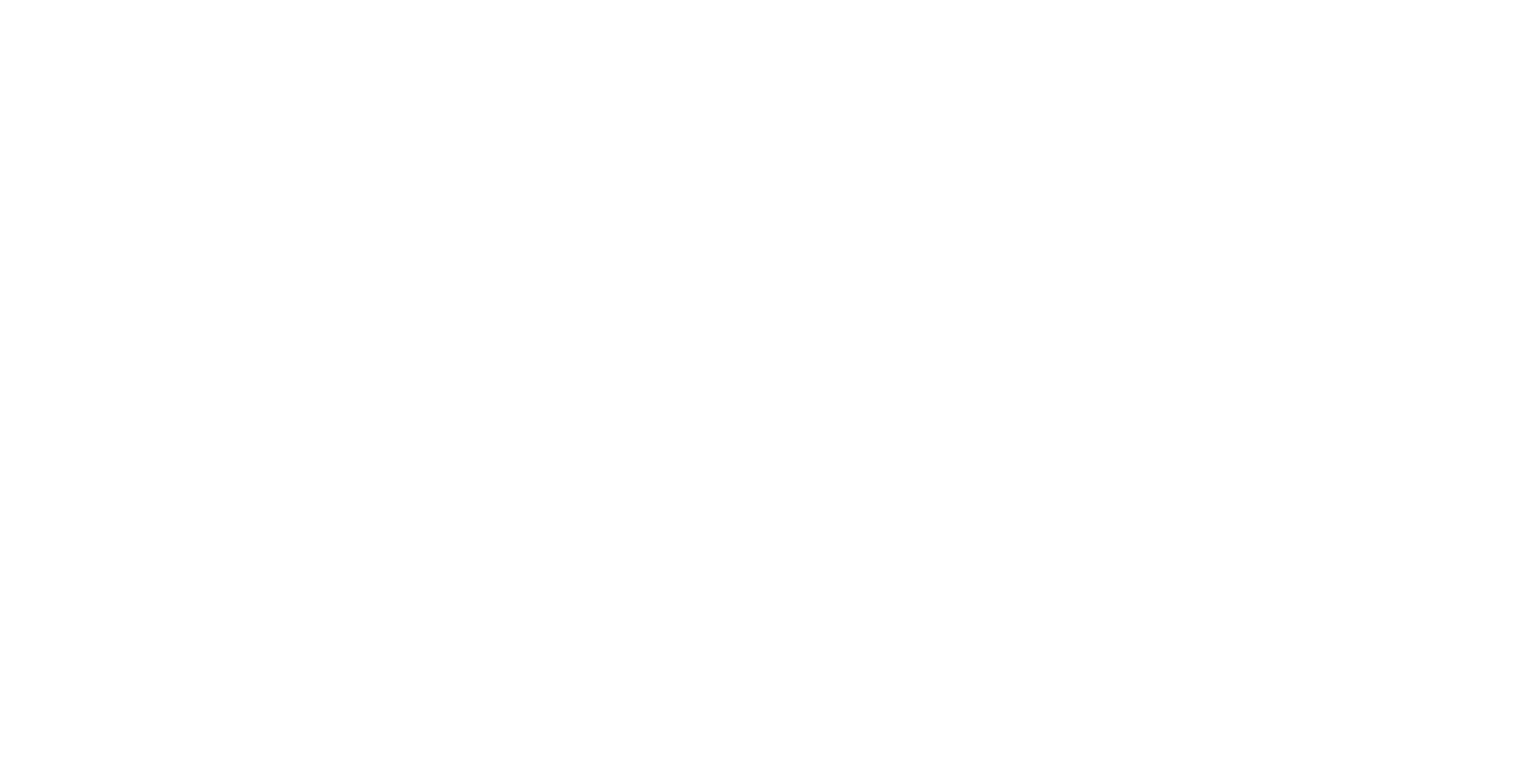
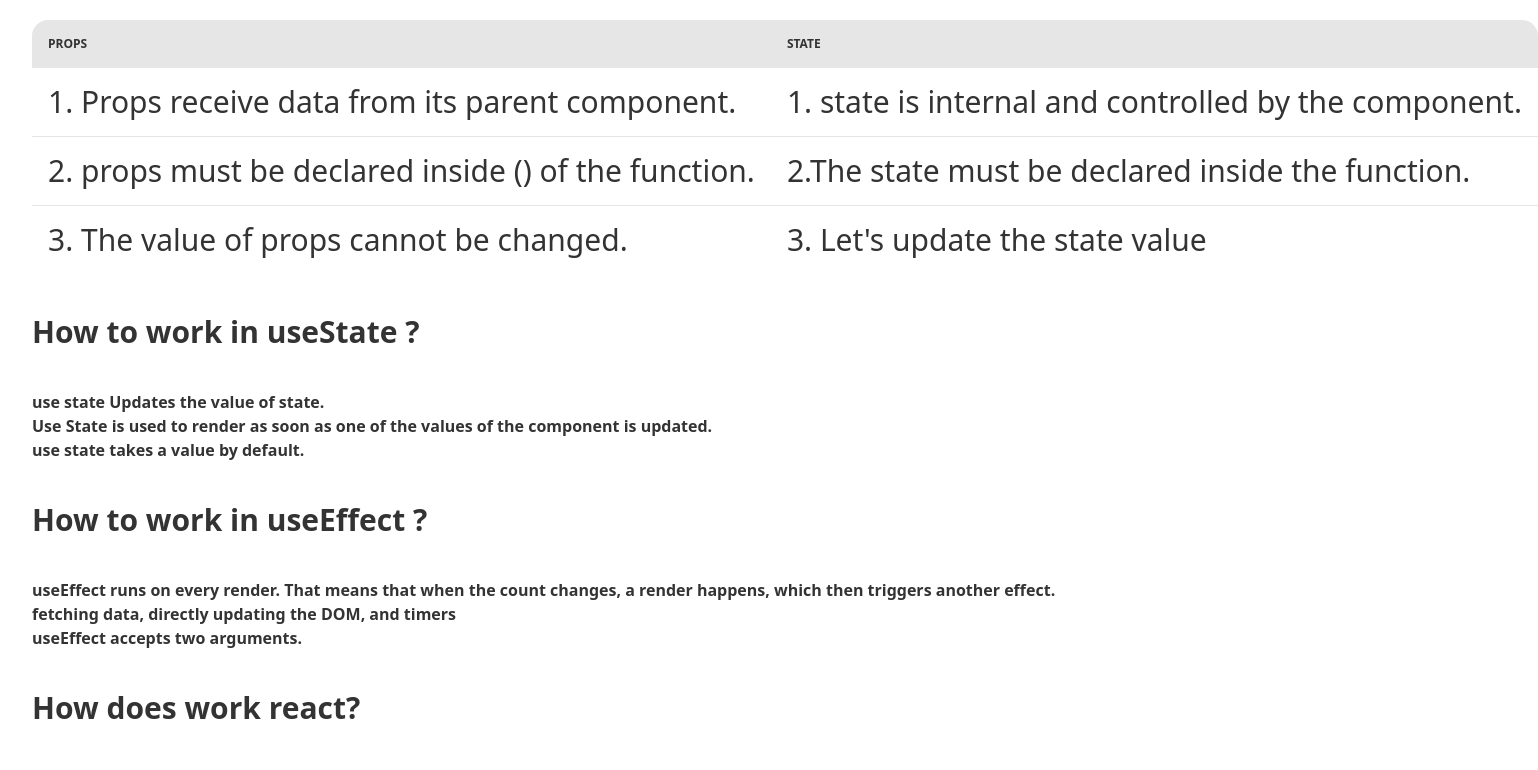
Before and after one commit to itscopebd/knowledge-cafe, a React (Vite) app: page / in a window 1280 px wide. Shown: the part 3560-4330 px from the top of the page, 1538 px wide, since content can reach past the window. Before the commit the page ends 3440 px from the top, so only its background shows below. Built offline with nearby package versions, Linux system fonts and the light colour scheme.

Commit message:
Four question answers added

```diff
--- a/src/components/home/Home.jsx
+++ b/src/components/home/Home.jsx
@@ -16,13 +16,14 @@
     }
 
     const [title, setTile] = useState([]);
-    const bookMark = (blogTitle) => {
+    const bookMark = (id,blogTitle) => {
 
       const newtitle=[...title,blogTitle]
         setTile(newtitle);
         setTotalBookMark(totalBookMark + 1);
 
     }
+   console.log(title)
 
     return (
         <>
--- a/src/components/questionAnswer/QuestionAnswer.jsx
+++ b/src/components/questionAnswer/QuestionAnswer.jsx
@@ -3,7 +3,60 @@
 const QuestionAnswer = () => {
     return (
         <div>
+            <h4 className='text-3xl font-bold text-left my-10'>What's props and states are different?</h4>
+            <div>
+                <h4 className='font-bold text-left text-4xl mb-4'>Ans:</h4>
+                <table className="table w-full">
+                    {/* head */}
+                    <thead>
+                        <tr>
 
+                            <th>Props</th>
+                            <th>State</th>
+
+                        </tr>
+                    </thead>
+                    <tbody>
+                        {/* row 1 */}
+                        <tr>
+                            <td className='text-3xl'>1. Props receive data from its parent component.</td>
+                            <td className='text-3xl'>1. state is internal and controlled by the component. </td>
+
+                        </tr>
+                        {/* row 2 */}
+                        <tr>
+                            <td className='text-3xl'>2. props must be declared inside () of the function.</td>
+                            <td className='text-3xl'>2.The state must be declared inside the function. </td>
+
+                        </tr>
+                        {/* row 3 */}
+                        <tr>
+                            <td className='text-3xl'>3. The value of props cannot be changed.</td>
+                            <td className='text-3xl'>3. Let's update the state value </td>
+
+                        </tr>
+                    </tbody>
+                </table>
+                <div className='text-left font-bold'>
+                    <h4 className='text-3xl font-bold text-left my-10'>How to work in useState ?</h4>
+                    <p>use state Updates the value of state.</p>
+                    <p>Use State is used to render as soon as one of the values of the component is updated.</p>
+                    <p>use state takes a value by default.</p>
+                </div>
+                <div className='text-left font-bold'>
+                    <h4 className='text-3xl font-bold text-left my-10'>How to work in useEffect ?</h4>
+                    <p>useEffect runs on every render. That means that when the count changes, a render happens, which then triggers another effect.</p>
+                    <p> fetching data, directly updating the DOM, and timers</p>
+                    <p>useEffect accepts two arguments.</p>
+
+                </div>
+                <div className='text-left font-bold'>
+                    <h4 className='text-3xl font-bold text-left my-10'>How does work react?</h4>
+                    <p>React is a popular JavaScript library for building user interfaces. It allows developers to build reusable and composable UI components.</p>
+                    <p>This is done using a virtual DOM, which is a lightweight representation of the actual DOM. When the state of a component changes, React updates the virtual DOM, and then efficiently updates the actual DOM to reflect the changes.</p>
+
+                </div>
+            </div>
         </div>
     );
 };
--- a/src/components/rightSide/RightSideBar.jsx
+++ b/src/components/rightSide/RightSideBar.jsx
@@ -2,6 +2,7 @@
 
 const RightSideBar = (props) => {
     const{title,readTime,totalBookMark,}=props;
+    console.log(title)
     return (
         <div className='w-4/12 ml-5'>
            <h1 className='text-primary p-3 border-2 border-slate-300 rounded-lg'>Spent time on read : {readTime} min</h1>
```
